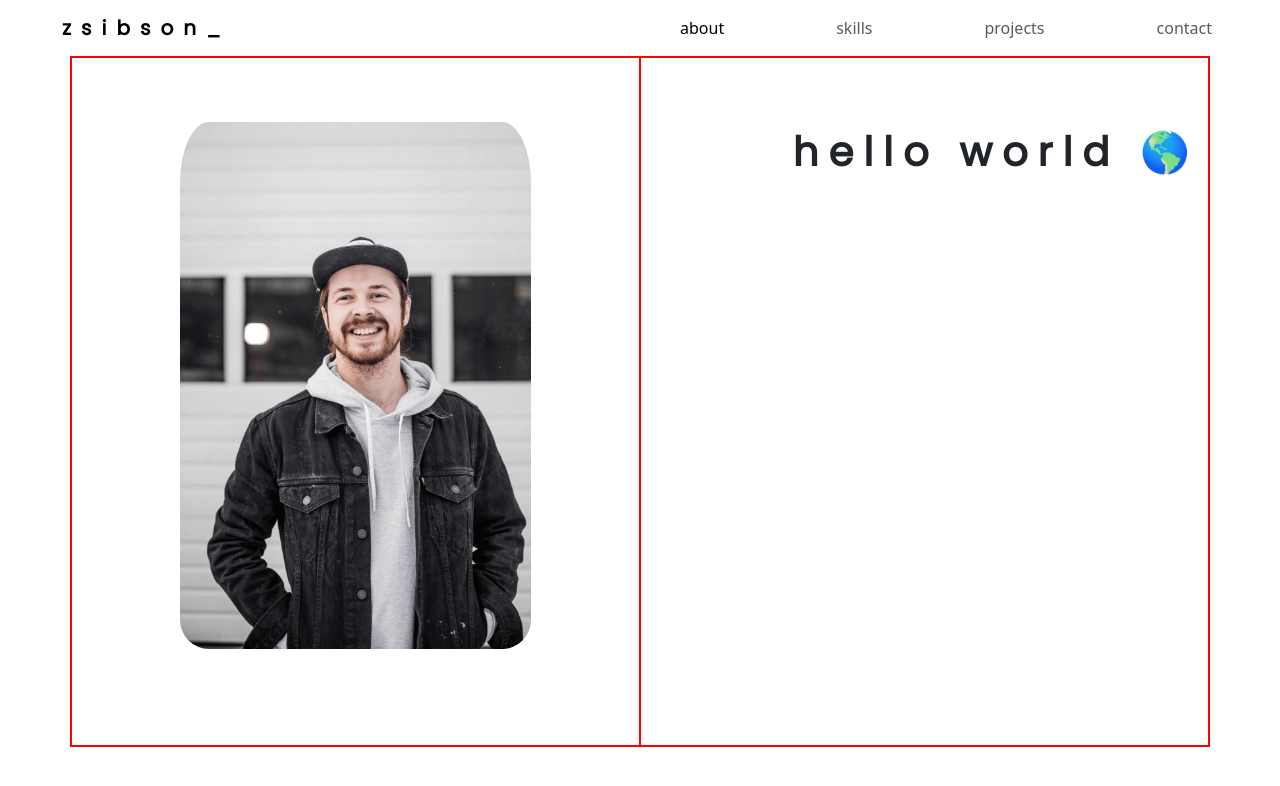
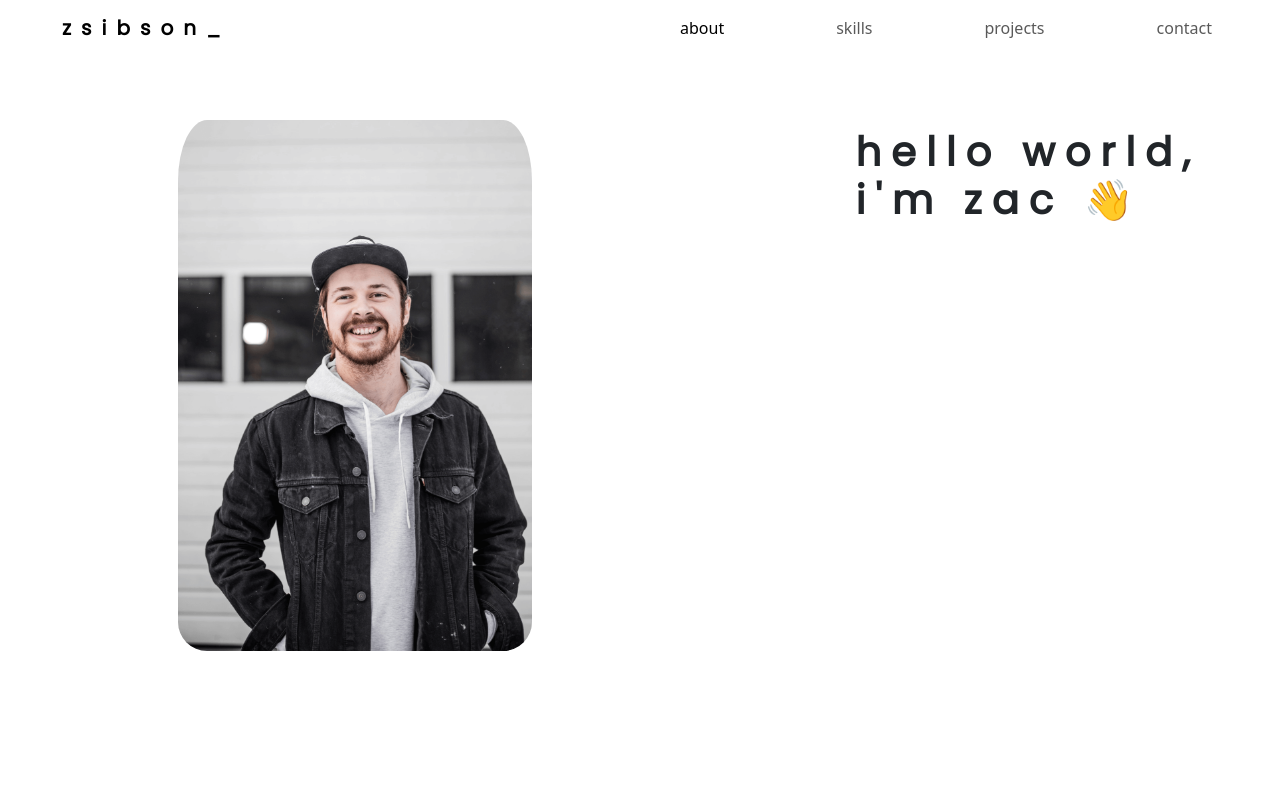
Before and after one commit to zsibson/zsibson.dev, a plain HTML site: page index.html in a window 1280 px wide. Drawn offline with nearby package versions, Linux system fonts and the light colour scheme.

Commit message:
minor changes

```diff
--- a/index.html
+++ b/index.html
@@ -23,7 +23,7 @@
 
 </head>
 <body>
-    <nav class="navbar navbar-expand-lg">
+    <nav class="navbar navbar-expand-lg ">
         <div class="container-fluid">
           <a class="navbar-brand" href="#">zsibson_</a>
           <div class="justify-content-center" id="navbarNav">
@@ -53,8 +53,10 @@
           </div>
 
             <div class="col-6">
-              <h1 class="greeting">hello world 🌎</h1>
-
+              <h1 class="greeting">hello world,
+                <br>
+                i'm zac 👋
+              </h1>
             </div>
 
         </div>
--- a/style.css
+++ b/style.css
@@ -78,10 +78,10 @@ table {
 	right: 5rem;
 }
 
-.row {
+/* .row {
 	border: solid red 1px;
-}
+} */
 
-.col-6 {
+/* .col-6 {
 	border: solid red 1px;
-}
+} */
```
